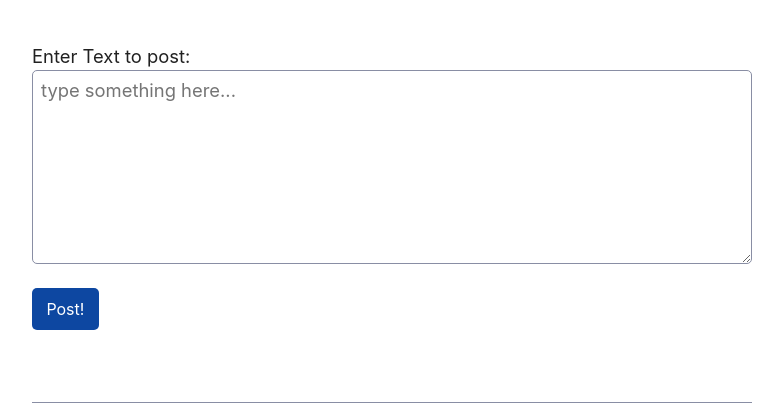
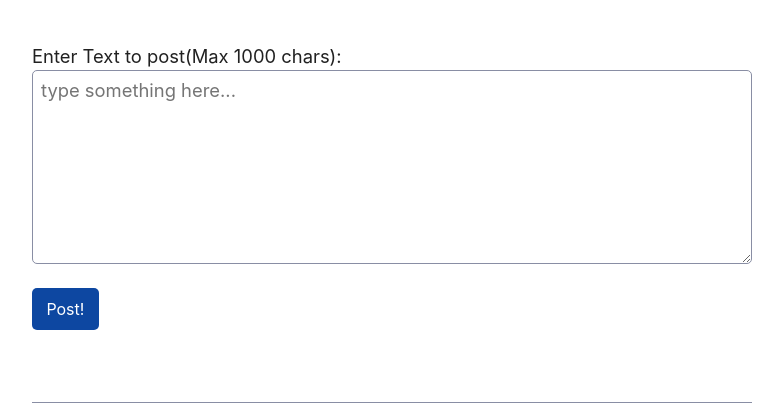
Before and after one commit to panikinator/flask-minimal-microblogging, a Flask app: page /new_post in a window 1280 px wide. Shown: the part 102-522 px from the top of the page, without its empty margins (248-1031 px from the left). Run offline with Flask 3, Linux system fonts and the light colour scheme; the visitor is signed in with stand-in values (Sample User, id 1).

Commit message:
added a 1000 characters limit for some sanity

```diff
--- a/main.py
+++ b/main.py
@@ -114,7 +114,9 @@ def new_post_route():
     if not content:
         flash("Too short!")
         return redirect(request.url)
-
+    if len(content) > 1000:
+        flash("Max 1000 characters allowed")
+        return redirect(request.url)
     execute_db("INSERT INTO posts(content, user_id) VALUES (?,?)",
                (content, user_id))
     flash("Posted!")
--- a/templates/new_post.html
+++ b/templates/new_post.html
@@ -16,7 +16,7 @@
 
 {% block main %}
 <form action="/new_post" method="post">
-  <label for="content">Enter Text to post:</label>
+  <label for="content">Enter Text to post(Max 1000 chars):</label>
   <textarea name="content" id="content" rows="8" placeholder="type something here..."></textarea>
   <button type="submit">Post!</button>
 </form>
```
